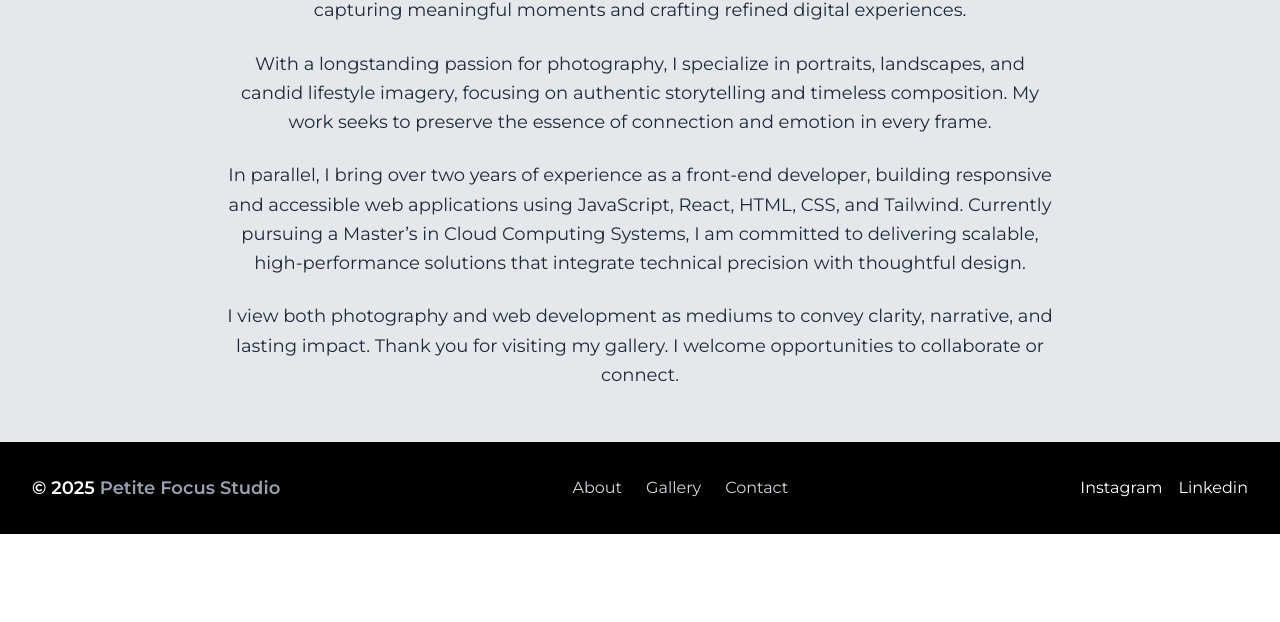
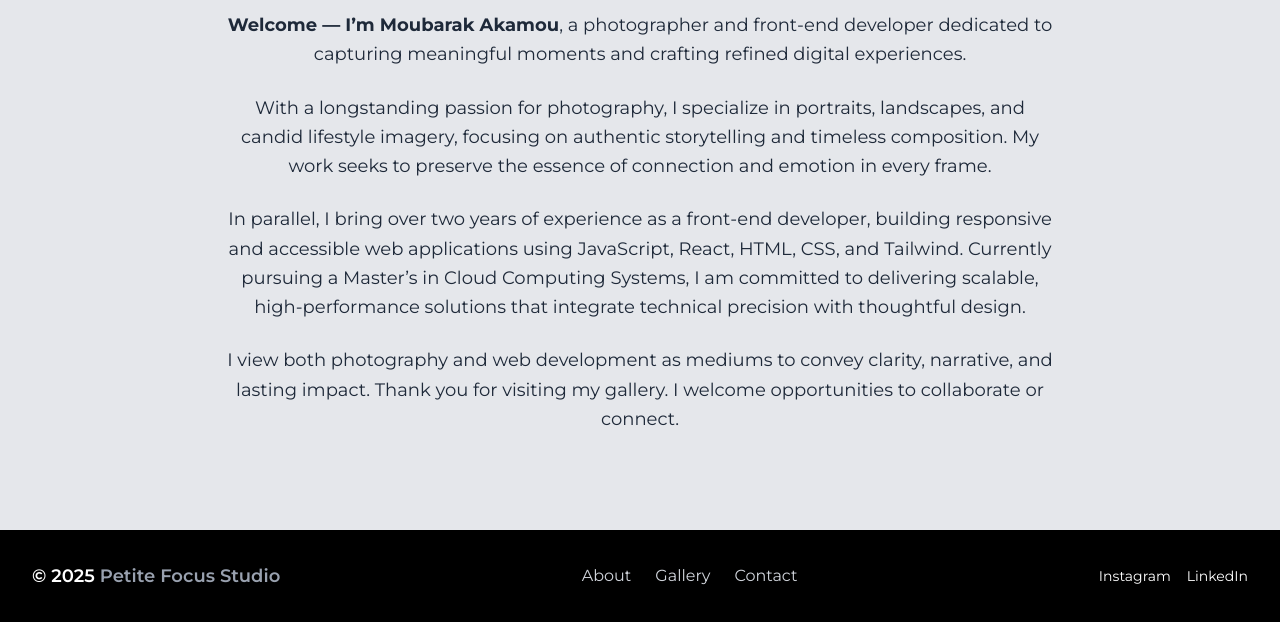
Before and after one commit to Makamou/petite-focus, a plain HTML site: page about.html in a window 1280 px wide. Shown: the part 298-920 px from the top of the page. Before the commit the page ends 832 px from the top, so only its background shows below. Drawn offline with Linux system fonts and the light colour scheme.

Commit message:
Update about.html

```diff
--- a/about.html
+++ b/about.html
@@ -87,7 +87,7 @@
     </header>
 
     <main
-      class="bg-gray-200 flex items-center justify-center h-150 p-8 border-t-1"
+      class="flex-grow flex items-center justify-center px-6 py-12 bg-gray-200 border-t-1"
     >
       <section class="max-w-4xl mx-auto px-4 sm:px-8 py-12 text-gray-800">
         <h1 class="text-4xl sm:text-5xl font-bold mb-6 text-center">
@@ -128,7 +128,9 @@
         </p>
       </section>
     </main>
-    <footer class="fixed bottom-0 left-0  w-full bg-black text-white py-8">
+    <div class="bg-gray-200 min-h-74"></div>
+
+    <footer class="w-full bg-black text-white py-8">
       <div
         class="max-w-7xl mx-auto px-4 sm:px-6 lg:px-8 flex flex-col md:flex-row justify-between items-center gap-4"
       >
@@ -157,22 +159,24 @@
         </div>
 
         <!-- Socials -->
-        <div class="flex space-x-4">
+
+        <div class="flex gap-4 text-sm">
           <a
             href="https://instagram.com"
             target="_blank"
-            class="hover:text-white hover:scale-105 transition-transform duration-300"
+            class="hover:text-white transition-transform hover:scale-105"
             >Instagram</a
           >
           <a
-            href="www.linkedin.com/in/moubarak-akamou"
+            href="https://www.linkedin.com/in/moubarak-akamou"
             target="_blank"
-            class="hover:text-white hover:scale-105 transition-transform duration-300"
-            >Linkedin</a
+            class="hover:text-white transition-transform hover:scale-105"
+            >LinkedIn</a
           >
         </div>
       </div>
     </footer>
+
     <script src="index.js"></script>
   </body>
 </html>
```
